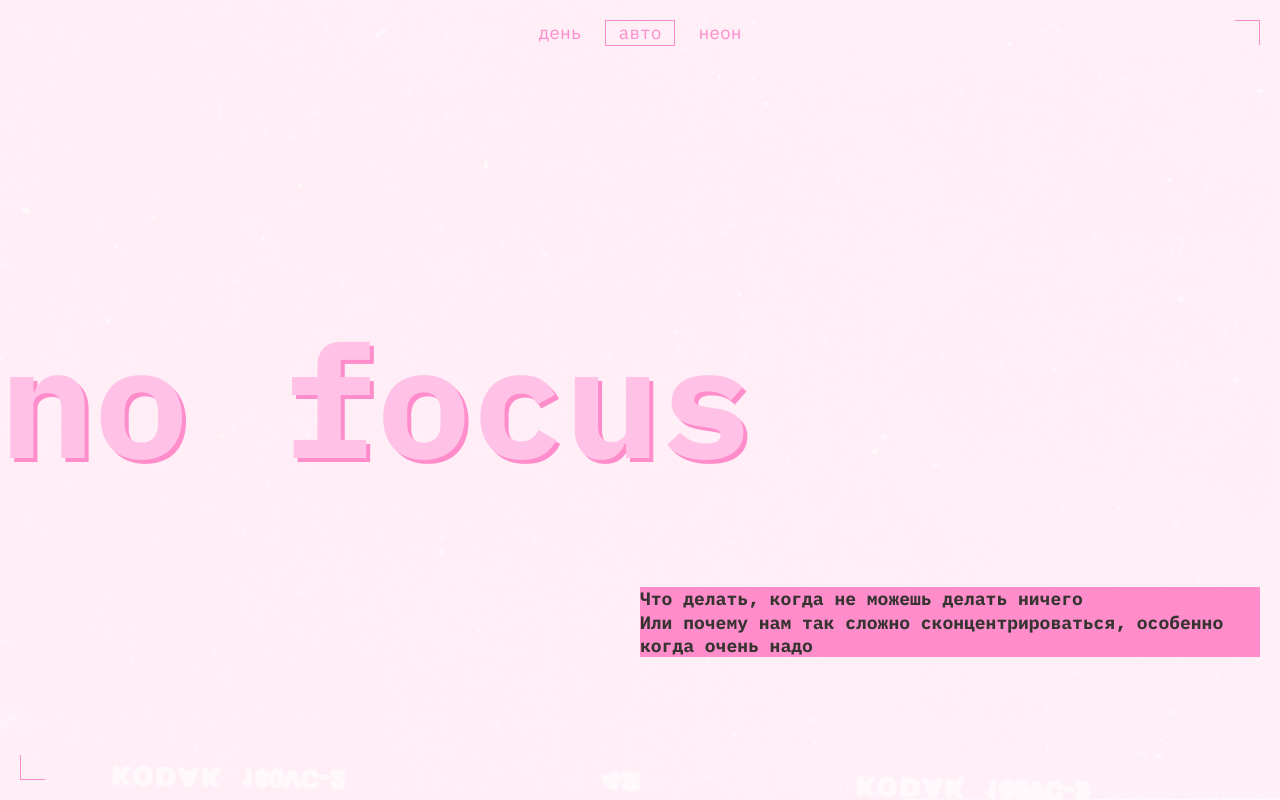
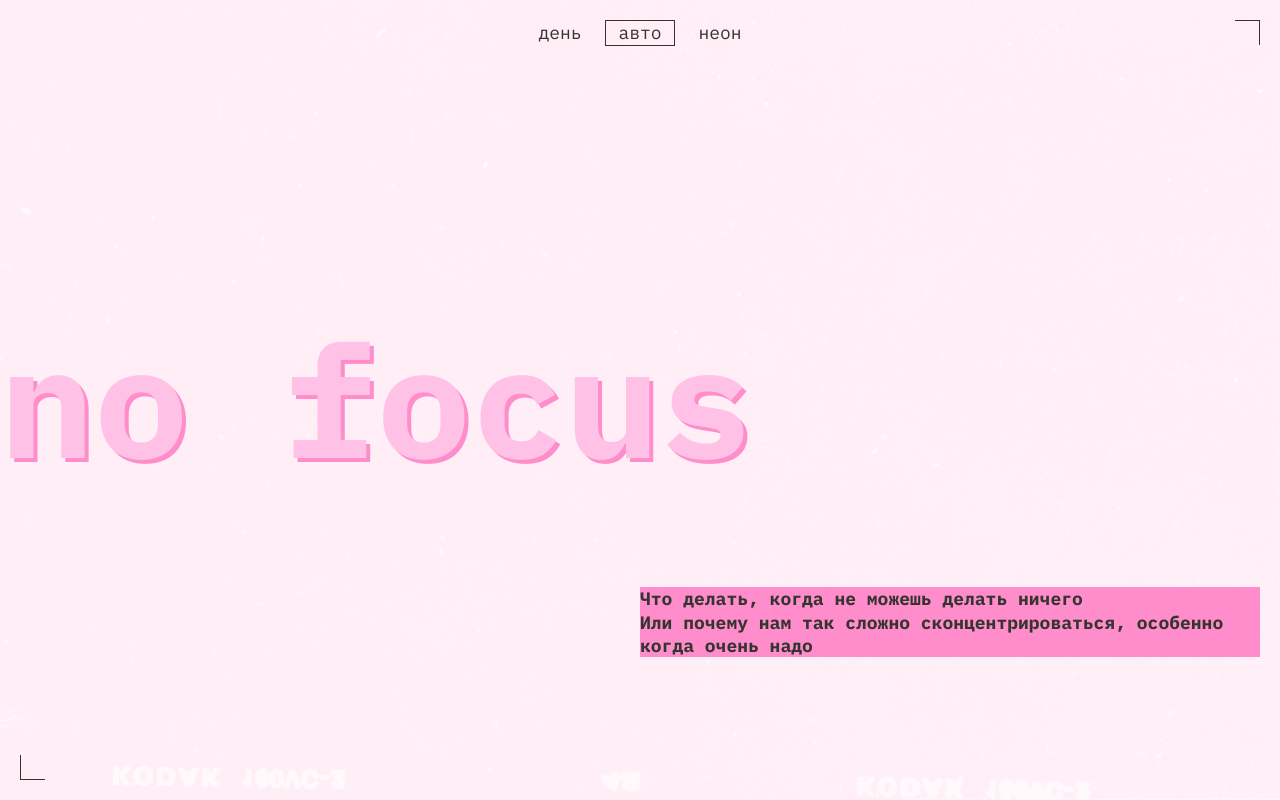
Before and after one commit to ymaragre/slozhno-sosredotochitsya-fd, a plain HTML site: page index.html in a window 1280 px wide. Shown: the top 800 px of the page. Drawn offline with Linux system fonts and the light colour scheme.

Commit message:
fix: color decor and nav in header for light theme; safe font; indent for paragraph in card. feat: transition for hover effects

```diff
--- a/styles/dark.css
+++ b/styles/dark.css
@@ -2,7 +2,7 @@
   --bg-image: url(../images/cover-image-dark.png);
   --bg-color: #000028;
   --main-title-color: #DB00FF;
-  --section-title-color: #FF0070;
+  --accent-text-color: #FF0070;
   --card-title-color: #000028;
   --text-color: #F1B2CE;
   --accent-color: #FF0070;
--- a/styles/light.css
+++ b/styles/light.css
@@ -2,7 +2,7 @@
   --bg-image: url(../images/cover-image-light.png);
   --bg-color: #FFF1F7;
   --main-title-color: #FFC2E6;
-  --section-title-color: #353430;
+  --accent-text-color: #353430;
   --card-title-color: #353430;
   --text-color: #353430;
   --accent-color: #FF8DCB;
@@ -17,7 +17,7 @@
     --bg-image: url(../images/cover-image-light.png);
     --bg-color: #FFF1F7;
     --main-title-color: #FFC2E6;
-    --section-title-color: #353430;
+    --accent-text-color: #353430;
     --card-title-color: #353430;
     --text-color: #353430;
     --accent-color: #FF8DCB;
--- a/styles/style.css
+++ b/styles/style.css
@@ -25,8 +25,8 @@
   display: block;
   width: 25px;
   height: 25px;
-  border-top: 1px solid var(--accent-color);
-  border-right: 1px solid var(--accent-color);
+  border-top: 1px solid var(--accent-text-color);
+  border-right: 1px solid var(--accent-text-color);
 }
 
 .decorated-zone::after {
@@ -37,8 +37,8 @@
   display: block;
   width: 25px;
   height: 25px;
-  border-bottom: 1px solid var(--accent-color);
-  border-left: 1px solid var(--accent-color);
+  border-bottom: 1px solid var(--accent-text-color);
+  border-left: 1px solid var(--accent-text-color);
 }
 
 .header__decor {
@@ -64,7 +64,7 @@
 
 .header__theme-menu {
   justify-self: end;
-  color: var(--accent-color);
+  color: var(--accent-text-color);
 }
 
 .header__theme-menu-list {
@@ -85,6 +85,7 @@
   line-height: 1;
   text-transform: lowercase;
   background-color: transparent;
+  transition: border-color 0.2s ease-in-out;
 }
 
 .header__theme-menu-button:focus {
@@ -124,7 +125,7 @@
 }
 
 .section-title {
-  color: var(--section-title-color);
+  color: var(--accent-text-color);
   font-size: inherit;
 }
 
@@ -137,6 +138,10 @@
 .card__title {
   margin-bottom: var(--indent-small);
   font-size: inherit;
+}
+
+.card p:not(:last-child) {
+  margin-bottom: var(--indent-small);
 }
 
 .card:has(.card__list) > .card__title {
@@ -155,6 +160,7 @@
   border-bottom: 1px solid transparent;
   text-decoration: none;
   text-shadow: 2px 2px 0 var(--accent-color);
+  transition: border-color 0.2s ease-in-out;
 }
 
 .content-link:focus {
--- a/styles/variables.css
+++ b/styles/variables.css
@@ -2,12 +2,12 @@
   --bg-image: url(../images/cover-image-dark.png);
   --bg-color: #000028;
   --main-title-color: #DB00FF;
-  --section-title-color: #FF0070;
   --card-title-color: #000028;
   --text-color: #F1B2CE;
   --accent-color: #FF0070;
+  --accent-text-color: #FF0070;
 
-  --main-font: 'IBM Plex Mono', Arial, sans-serif;
+  --main-font: 'IBM Plex Mono', 'Courier New', monospace;
   --main-font-size: 1.125rem;
   --indent-small: 10px;
   --indent-large: 20px;
```
